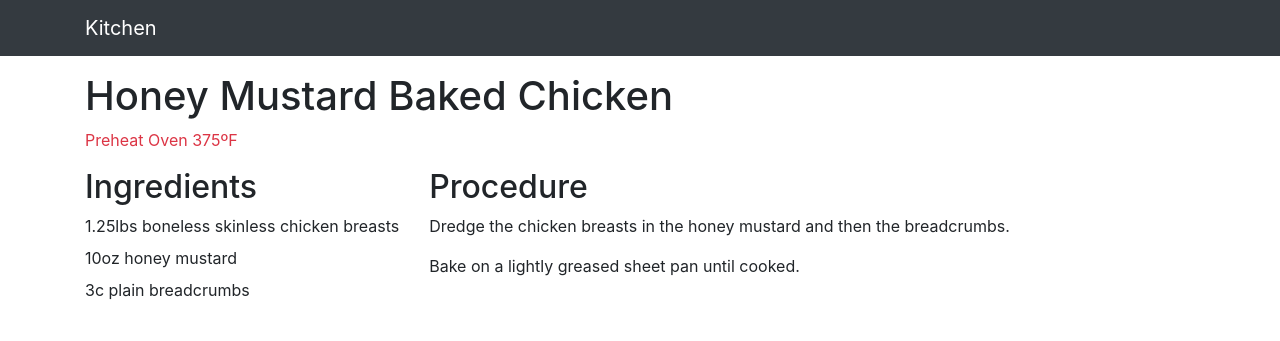
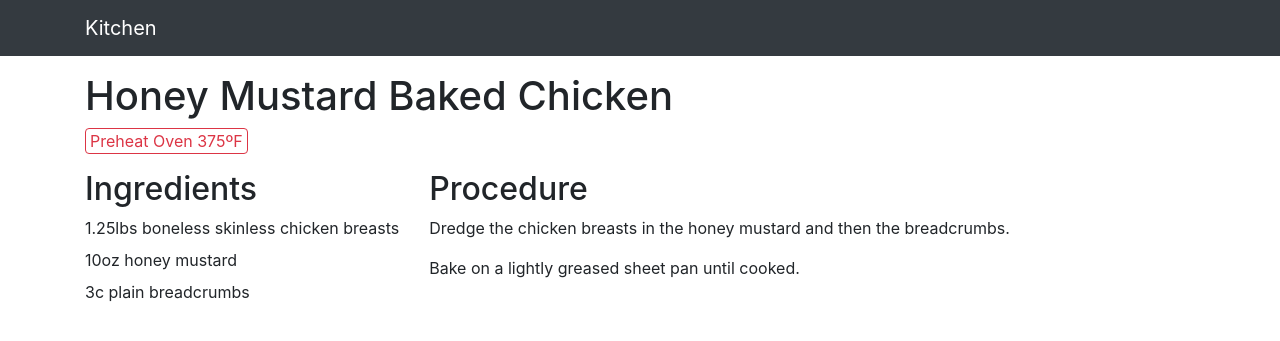
Before and after one commit to benburwell/kitchen, a Jekyll site: the page built from _recipes/honey-mustard-baked-chicken.md, in a window 1280 px wide. Shown: the top 341 px of the page. Built offline with Jekyll 4.4.1, drawn with Linux system fonts in a browser that asks for light colours.

Commit message:
Fix preheat CSS

```diff
--- a/_layouts/recipe.html
+++ b/_layouts/recipe.html
@@ -20,7 +20,7 @@ layout: master
         {% endif %}
         {% endif %}
         {% if page.preheat %}
-        <li class="list-inline-item text-danger border-danger border-radius-1">
+        <li class="list-inline-item text-danger border rounded border-danger px-1">
           Preheat Oven {{page.preheat}}ºF
         </li>
         {% endif %}
```
